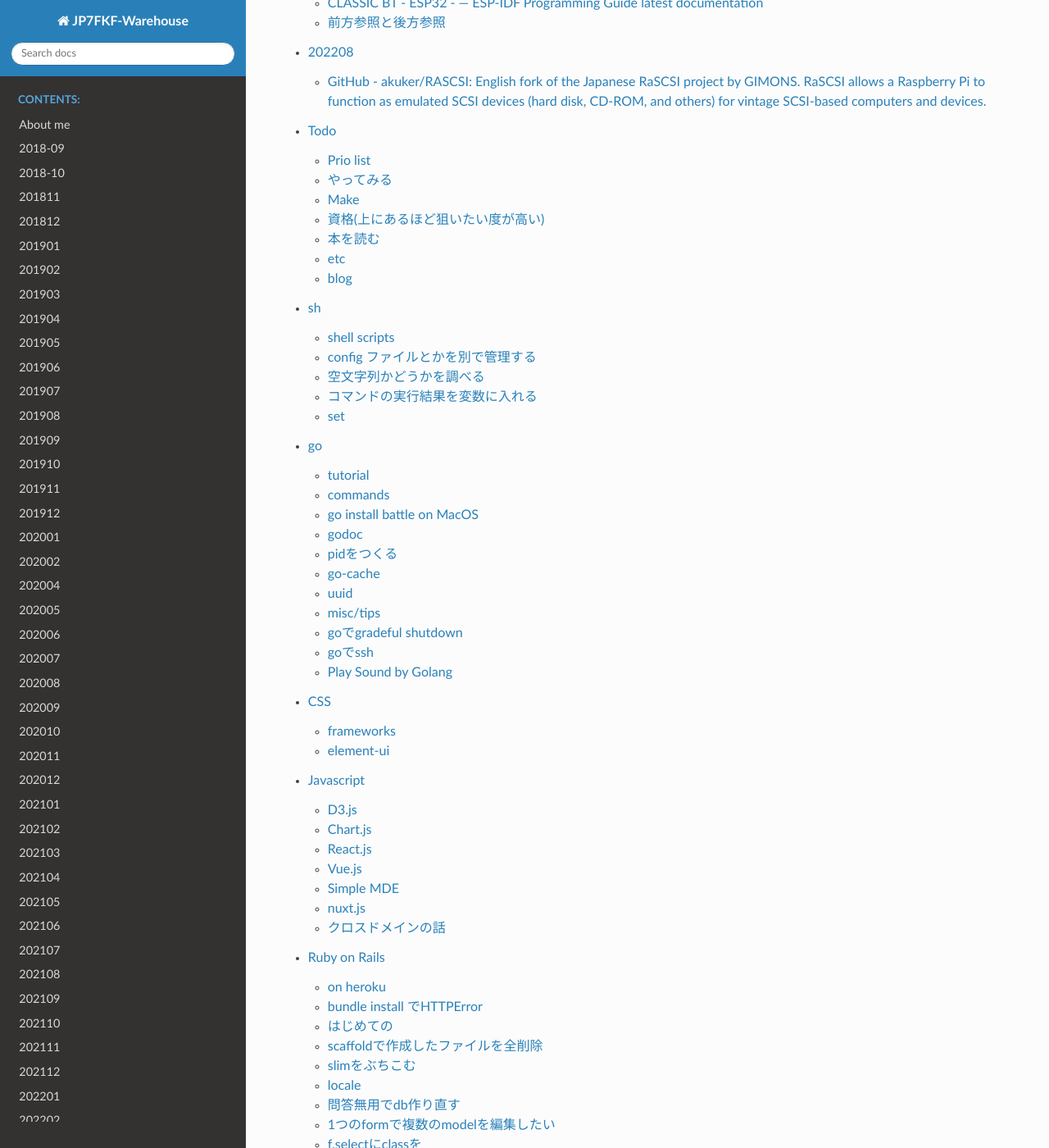
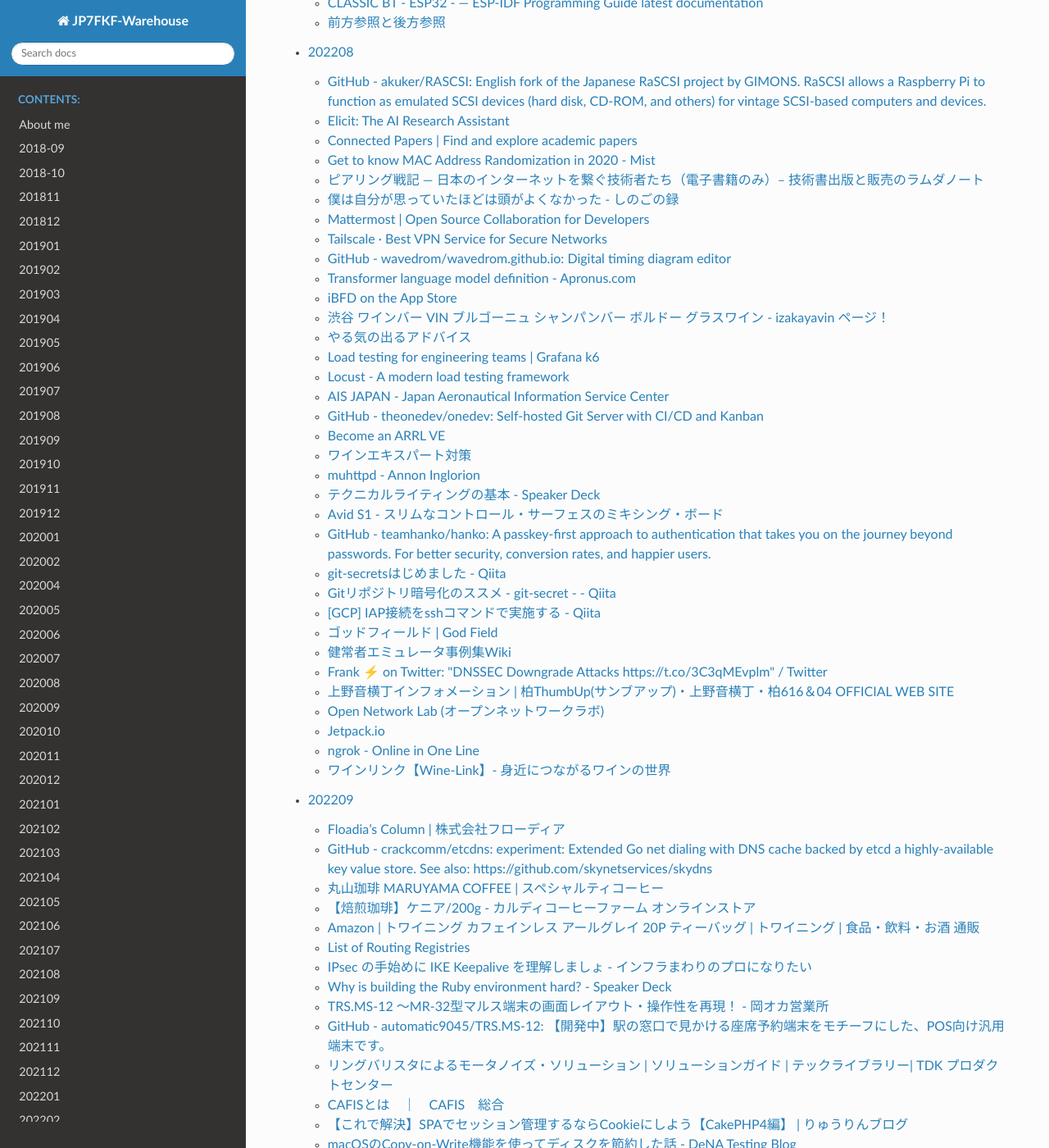
Before and after one commit to jp7fkf/JP7FKF-Warehouse, a Sphinx documentation site: the page built from source/index.rst, in a window 1280 px wide and 1400 px high, scrolled down 29829 px. Shown: the whole window at 82% size. Built offline with Sphinx 7.4.7 and the Read the Docs theme 2.0.0, drawn with Linux system fonts in a browser that asks for light colours; some of the changed text lies outside the part shown.

Commit message:
2022-10-30 12:02:05 JST

````diff
--- a/source/_static/html/index.html
+++ b/source/_static/html/index.html
@@ -102,6 +102,8 @@
 <li>2021/02  潜水士試験　合格</li>
 <li>2021/03  エックス線作業主任者試験　合格</li>
 <li>2021/12  第三種電気主任技術者免状取得</li>
+<li>2022/05  <a class="reference external" href="https://bcert.me/suqwrpjkm">Scrum Alliance - Certified ScrumMaster® (CSM®)</a></li>
+<li>2022/10  三級ファイナンシャル・プランニング技能士(個人資産相談業務)</li>
 <li>TOEICは最高でも700ptsに満たない程度です．</li>
 </ul>
 
@@ -219,6 +221,7 @@
 <li>2021/03  エックス線作業主任者試験　合格</li>
 <li>2021/12  第三種電気主任技術者免状取得</li>
 <li>2022/05  <a class="reference external" href="https://bcert.me/suqwrpjkm">Scrum Alliance - Certified ScrumMaster® (CSM®)</a></li>
+<li>2022/10  三級ファイナンシャル・プランニング技能士(個人資産相談業務)</li>
 </ul>
 
 <h2>論文/発表</h2>
--- a/source/dialy/202208.md
+++ b/source/dialy/202208.md
@@ -1,3 +1,75 @@
 # 202208
 
 ## [GitHub - akuker/RASCSI: English fork of the Japanese RaSCSI project by GIMONS. RaSCSI allows a Raspberry Pi to function as emulated SCSI devices (hard disk, CD-ROM, and others) for vintage SCSI-based computers and devices.](https://github.com/akuker/RASCSI)
+
+## [Elicit: The AI Research Assistant](https://elicit.org/)
+
+## [Connected Papers | Find and explore academic papers](https://www.connectedpapers.com/)
+
+## [Get to know MAC Address Randomization in 2020 - Mist](https://www.mist.com/get-to-know-mac-address-randomization-in-2020/)
+
+## [ピアリング戦記 ― 日本のインターネットを繋ぐ技術者たち（電子書籍のみ）– 技術書出版と販売のラムダノート](https://www.lambdanote.com/collections/frontpage/products/peering-ebook)
+
+## [僕は自分が思っていたほどは頭がよくなかった - しのごの録](https://b.log456.com/entry/20120110/p1)
+
+## [Mattermost | Open Source Collaboration for Developers](https://mattermost.com/)
+
+## [Tailscale · Best VPN Service for Secure Networks](https://tailscale.com/)
+
+## [GitHub - wavedrom/wavedrom.github.io: Digital timing diagram editor](https://github.com/wavedrom/wavedrom.github.io)
+
+## [Transformer language model definition - Apronus.com](https://www.apronus.com/math/transformer-language-model-definition)
+
+## [iBFD on the App Store](https://apps.apple.com/jp/app/ibfd/id1195301027)
+
+## [渋谷 ワインバー VIN ブルゴーニュ シャンパンバー ボルドー グラスワイン - izakayavin ページ！](https://www.izakayavin.com/)
+
+## [やる気の出るアドバイス](http://www.nhiro.org/yaruki/)
+
+## [Load testing for engineering teams | Grafana k6](https://k6.io/)
+
+## [Locust - A modern load testing framework](https://locust.io/)
+
+## [AIS JAPAN - Japan Aeronautical Information Service Center](https://aisjapan.mlit.go.jp/Login.do)
+
+## [GitHub - theonedev/onedev: Self-hosted Git Server with CI/CD and Kanban](https://github.com/theonedev/onedev)
+
+## [Become an ARRL VE](http://www.arrl.org/become-an-arrl-ve)
+
+## ワインエキスパート対策
+
+### [ケイゾーラボ](https://k3blog.net/)
+
+### [ワイン受験.com](https://www.wine-jyuken.com/)
+
+## [muhttpd - Annon Inglorion](http://inglorion.net/software/muhttpd/)
+
+## [テクニカルライティングの基本 - Speaker Deck](https://speakerdeck.com/naohiro_nakata/technicalwriting)
+
+## [Avid S1 - スリムなコントロール・サーフェスのミキシング・ボード](https://www.avid.com/ja/products/avid-s1)
+
+## [GitHub - teamhanko/hanko: A passkey-first approach to authentication that takes you on the journey beyond passwords. For better security, conversion rates, and happier users.](https://github.com/teamhanko/hanko)
+
+## [git-secretsはじめました - Qiita](https://qiita.com/jqtype/items/9196e047eddb53d07a91)
+
+## [Gitリポジトリ暗号化のススメ - git-secret - - Qiita](https://qiita.com/jqtype/items/9b0524baa4b7fe6dbde0)
+
+## [[GCP] IAP接続をsshコマンドで実施する - Qiita](https://qiita.com/Gen-Arch/items/b623f8ef7ab8cdaa9153)
+- [Using IAP for TCP forwarding | Identity-Aware Proxy | Google Cloud](https://cloud.google.com/iap/docs/using-tcp-forwarding#iap-desktop)
+
+## [ゴッドフィールド | God Field](https://godfield.net/)
+
+## [健常者エミュレータ事例集Wiki](https://healthy-person-emulator.memo.wiki/d/)
+
+## [Frank ⚡ on Twitter: "DNSSEC Downgrade Attacks https://t.co/3C3qMEvplm" / Twitter](https://twitter.com/jedisct1/status/1560664756671123457)
+
+## [上野音横丁インフォメーション | 柏ThumbUp(サンブアップ)・上野音横丁・柏616＆04 OFFICIAL WEB SITE](http://athers-music.com/livehouse/otoyoko-information/)
+
+## [Open Network Lab (オープンネットワークラボ)](https://onlab.jp/)
+
+## [Jetpack.io](https://www.jetpack.io/)
+- [GitHub - jetpack-io/devbox: Instant, easy, and predictable shells and containers.](https://github.com/jetpack-io/devbox)
+
+## [ngrok - Online in One Line](https://ngrok.com/)
+
+## [ワインリンク【Wine-Link】- 身近につながるワインの世界](https://wine-link.net/)
--- /dev/null
+++ b/source/dialy/202209.md
@@ -0,0 +1,33 @@
+# 202209
+
+## [Floadia’s Column  |  株式会社フローディア](https://floadia.com/jp/column/)
+
+## [GitHub - crackcomm/etcdns: experiment: Extended Go net dialing with DNS cache backed by etcd a highly-available key value store. See also: https://github.com/skynetservices/skydns](https://github.com/crackcomm/etcdns)
+
+## [丸山珈琲 MARUYAMA COFFEE | スペシャルティコーヒー](https://www.maruyamacoffee.com/)
+
+## [【焙煎珈琲】ケニア/200g - カルディコーヒーファーム オンラインストア](https://www.kaldi.co.jp/ec/pro/disp/1/4515996015434)
+
+## [Amazon | トワイニング カフェインレス アールグレイ 20P ティーバッグ | トワイニング | 食品・飲料・お酒 通販](https://www.amazon.co.jp/dp/B01C28Z16U)
+
+## [List of Routing Registries](https://www.irr.net/docs/list.html)
+
+## [IPsec の手始めに IKE Keepalive を理解しましょ - インフラまわりのプロになりたい](http://ayufishing.blog.fc2.com/blog-entry-28.html)
+
+## [Why is building the Ruby environment hard? - Speaker Deck](https://speakerdeck.com/hsbt/why-is-building-the-ruby-environment-hard)
+
+## [TRS.MS-12 ～MR-32型マルス端末の画面レイアウト・操作性を再現！ - 岡オカ営業所](https://automatic9045.github.io/contents/software/TRS.MS-12/)
+
+## [GitHub - automatic9045/TRS.MS-12: 【開発中】駅の窓口で見かける座席予約端末をモチーフにした、POS向け汎用端末です。](https://github.com/Automatic9045/TRS.MS-12)
+
+## [リングバリスタによるモータノイズ・ソリューション | ソリューションガイド | テックライブラリー| TDK プロダクトセンター](https://product.tdk.com/ja/techlibrary/solutionguide/ring-varistor_motor-noise.html)
+
+## [CAFISとは　｜　CAFIS　総合](https://solution.cafis.jp/about/about.php)
+
+## [【これで解決】SPAでセッション管理するならCookieにしよう【CakePHP4編】 | りゅうりんブログ](https://ryurinblog.com/programming/spa-jwt/)
+
+## [macOSのCopy-on-Write機能を使ってディスクを節約した話 - DeNA Testing Blog](https://swet.dena.com/entry/2022/09/21/100000)
+
+## [API Security Articles, News, Vulnerabilities & Best Practices](https://apisecurity.io/)
+
+## [TCP / UDPポート0の目的は何ですか？](https://ja.eyewated.com/%E3%83%9D%E3%83%BC%E3%83%880%E3%81%AF%E4%BD%95%E3%81%AE%E3%81%9F%E3%82%81%E3%81%AB%E4%BD%BF%E7%94%A8%E3%81%95%E3%82%8C%E3%81%BE%E3%81%99%E3%81%8B%EF%BC%9F/)
--- /dev/null
+++ b/source/dialy/202210.md
@@ -0,0 +1,148 @@
+# 202209
+
+## NW/サーバ設定のいろはにほ
+- ntp
+- dns
+- syslog
+- ssh
+  - version
+  - auth type
+    - password
+    - public key
+  - session timeout
+    - ex.) ClientAliveInterval/ClientAliveCountMax
+- shell
+  - force logout
+    - [一定期間操作のないbashを自動的にログアウトする方法 - セキュリティ](https://kaworu.jpn.org/security/%E4%B8%80%E5%AE%9A%E6%9C%9F%E9%96%93%E6%93%8D%E4%BD%9C%E3%81%AE%E3%81%AA%E3%81%84bash%E3%82%92%E8%87%AA%E5%8B%95%E7%9A%84%E3%81%AB%E3%83%AD%E3%82%B0%E3%82%A2%E3%82%A6%E3%83%88%E3%81%99%E3%82%8B%E6%96%B9%E6%B3%95)
+
+## [freedesktop](https://www.freedesktop.org/wiki/)
+
+## [ライノセラス | Rhinoceros | 日本](https://www.rhino3d.co.jp/)
+
+## [Storybook: Frontend workshop for UI development](https://storybook.js.org/)
+
+## [Open Traffic Generator APIs & Data Models](https://otg.dev)
+
+## [OpenNebula – Open Source Cloud & Edge Computing Platform](https://opennebula.io/)
+
+## podman on macos(M1)
+```
+% podman machine init
+Downloading VM image: fedora-coreos-36.20221014.2.0-qemu.aarch64.qcow2.xz: done
+Extracting compressed file
+Image resized.
+Machine init complete
+To start your machine run:
+
+  podman machine start
+
+% podman --help
+Manage pods, containers and images
+
+Usage:
+  podman [options] [command]
+
+Available Commands:
+  attach      Attach to a running container
+  build       Build an image using instructions from Containerfiles
+  commit      Create new image based on the changed container
+  container   Manage containers
+  cp          Copy files/folders between a container and the local filesystem
+  create      Create but do not start a container
+  diff        Display the changes to the object's file system
+  events      Show podman events
+  exec        Run a process in a running container
+  export      Export container's filesystem contents as a tar archive
+  generate    Generate structured data based on containers, pods or volumes
+  healthcheck Manage health checks on containers
+  help        Help about any command
+  history     Show history of a specified image
+  image       Manage images
+  images      List images in local storage
+  import      Import a tarball to create a filesystem image
+  info        Display podman system information
+  init        Initialize one or more containers
+  inspect     Display the configuration of object denoted by ID
+  kill        Kill one or more running containers with a specific signal
+  load        Load image(s) from a tar archive
+  login       Login to a container registry
+  logout      Logout of a container registry
+  logs        Fetch the logs of one or more containers
+  machine     Manage a virtual machine
+  manifest    Manipulate manifest lists and image indexes
+  network     Manage networks
+  pause       Pause all the processes in one or more containers
+  play        Play containers, pods or volumes from a structured file
+  pod         Manage pods
+  port        List port mappings or a specific mapping for the container
+  ps          List containers
+  pull        Pull an image from a registry
+  push        Push an image to a specified destination
+  rename      Rename an existing container
+  restart     Restart one or more containers
+  rm          Remove one or more containers
+  rmi         Removes one or more images from local storage
+  run         Run a command in a new container
+  save        Save image(s) to an archive
+  search      Search registry for image
+  secret      Manage secrets
+  start       Start one or more containers
+  stats       Display a live stream of container resource usage statistics
+  stop        Stop one or more containers
+  system      Manage podman
+  tag         Add an additional name to a local image
+  top         Display the running processes of a container
+  unpause     Unpause the processes in one or more containers
+  untag       Remove a name from a local image
+  version     Display the Podman version information
+  volume      Manage volumes
+  wait        Block on one or more containers
+
+Options:
+  -c, --connection string         Connection to use for remote Podman service (default "podman-machine-default")
+      --help                      Help for podman
+      --identity string           path to SSH identity file, (CONTAINER_SSHKEY) (default "/Users/labuser/.ssh/podman-machine-default")
+      --log-level string          Log messages above specified level (trace, debug, info, warn, warning, error, fatal, panic) (default "warn")
+      --noout                     do not output to stdout
+      --storage-opt stringArray   Used to pass an option to the storage driver
+      --url string                URL to access Podman service (CONTAINER_HOST) (default "ssh://core@localhost:55015/run/user/501/podman/podman.sock")
+  -v, --version                   version for podman
+% podman machine start
+Starting machine "podman-machine-default"
+Waiting for VM ...
+Mounting volume... /Users/labuser:/Users/labuser
+
+This machine is currently configured in rootless mode. If your containers
+require root permissions (e.g. ports < 1024), or if you run into compatibility
+issues with non-podman clients, you can switch using the following command:
+
+  podman machine set --rootful
+
+API forwarding listening on: /Users/labuser/.local/share/containers/podman/machine/podman-machine-default/podman.sock
+
+The system helper service is not installed; the default Docker API socket
+address can't be used by podman. If you would like to install it run the
+following commands:
+
+  sudo /opt/homebrew/Cellar/podman/4.2.1/bin/podman-mac-helper install
+  podman machine stop; podman machine start
+
+You can still connect Docker API clients by setting DOCKER_HOST using the
+following command in your terminal session:
+
+  export DOCKER_HOST='unix:///Users/labuser/.local/share/containers/podman/machine/podman-machine-default/podman.sock'
+
+Machine "podman-machine-default" started successfully
+```
+
+## 出版tips
+- [ISSN登録申請画面](https://form.ndl.go.jp/form/pub/ndl1/issnform_jp)
+
+## おすすめバルセロナ
+- [Google マップ](https://maps.app.goo.gl/vAEq1K6KMHofbvG38)
+
+## [The TLA+ Home Page](https://lamport.azurewebsites.net/tla/tla.html)
+
+## [beamo 小型レーザーカッターの決定版 – FLUX-Japan](https://flux-japan.jp/products/beamo)
+
+## [Create mock APIs in seconds with Mockoon](https://mockoon.com/)
--- a/source/index.rst
+++ b/source/index.rst
@@ -58,6 +58,8 @@ Welcome to JP7FKF-Warehouse!
   dialy/202206
   dialy/202207
   dialy/202208
+  dialy/202209
+  dialy/202210
   todo
   programming/sh
   programming/go
--- a/source/profile.md
+++ b/source/profile.md
@@ -51,6 +51,8 @@
   - 2021/02  潜水士
   - 2021/03  エックス線作業主任者
   - 2021/12  第三種電気主任技術者
+  - 2022/05  [Scrum Alliance - Certified ScrumMaster® (CSM®)](https://bcert.me/suqwrpjkm)
+  - 2022/10  三級ファイナンシャル・プランニング技能士(個人資産相談業務)
   - TOEICは最高でも700ptsに満たない程度です．
 
 ## Life Events
@@ -130,6 +132,7 @@
   - 2021/03  エックス線作業主任者試験 合格
   - 2021/12  第三種電気主任技術者免状取得
   - 2022/05  [Scrum Alliance - Certified ScrumMaster® (CSM®)](https://bcert.me/suqwrpjkm)
+  - 2022/10  三級ファイナンシャル・プランニング技能士(個人資産相談業務)
 
 ## 論文/発表
   1. 橋本雄大, 袁巧微, "CNC装置を用いたホーンアンテナの製作," 平成28年度東北地区高等専門学校専攻科産学連携シンポジウム, T16-P-50, Nov. 2016.
--- a/source/tech/monitoring.md
+++ b/source/tech/monitoring.md
@@ -74,6 +74,7 @@
 - [Hinemosとは | Hinemos](https://www.hinemos.info/hinemos)
 - [統合システム運用管理 JP1：日立](https://www.hitachi.co.jp/Prod/comp/soft1/jp1/index.html)
 - [統合運用管理 Systemwalker｜ソフトウェア : 富士通](https://www.fujitsu.com/jp/products/software/middleware/business-middleware/systemwalker/)
+- [GitHub - theonedev/onedev: Self-hosted Git Server with CI/CD and Kanban](https://github.com/theonedev/onedev)
 
 ### messaging
 - [XMPP | XMPP Main](https://xmpp.org/)
--- a/source/tech/tools.md
+++ b/source/tech/tools.md
@@ -15,3 +15,5 @@
 - [Welcome to Apache Directory Studio — Apache Directory](https://directory.apache.org/studio/)
 
 ## [Ghidra](https://ghidra-sre.org/)
+
+## [GitHub - theonedev/onedev: Self-hosted Git Server with CI/CD and Kanban](https://github.com/theonedev/onedev)
````
